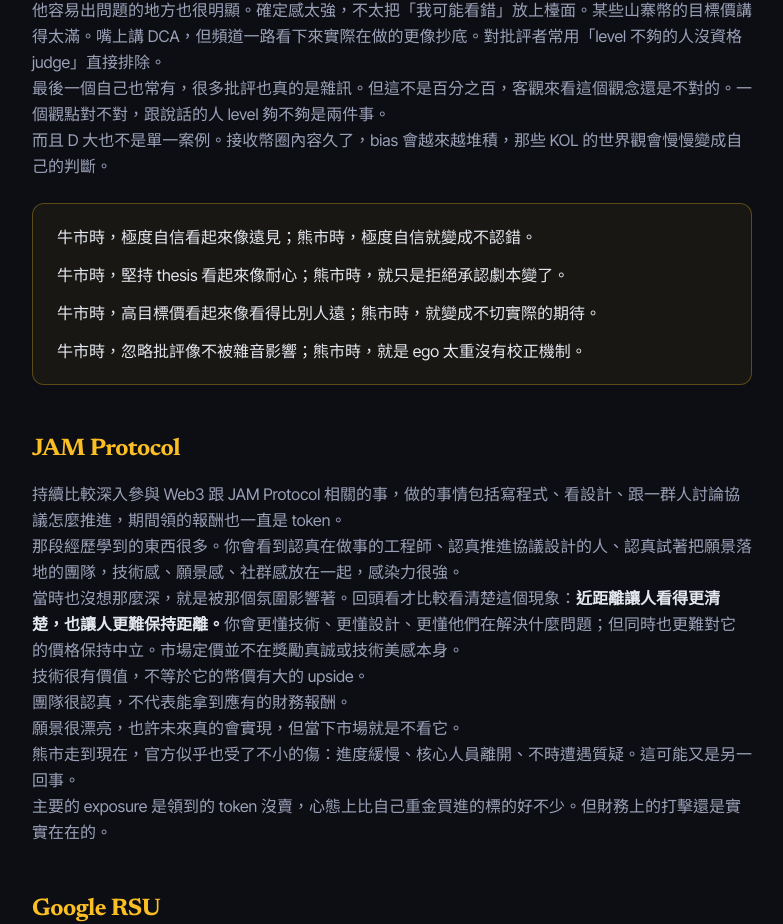
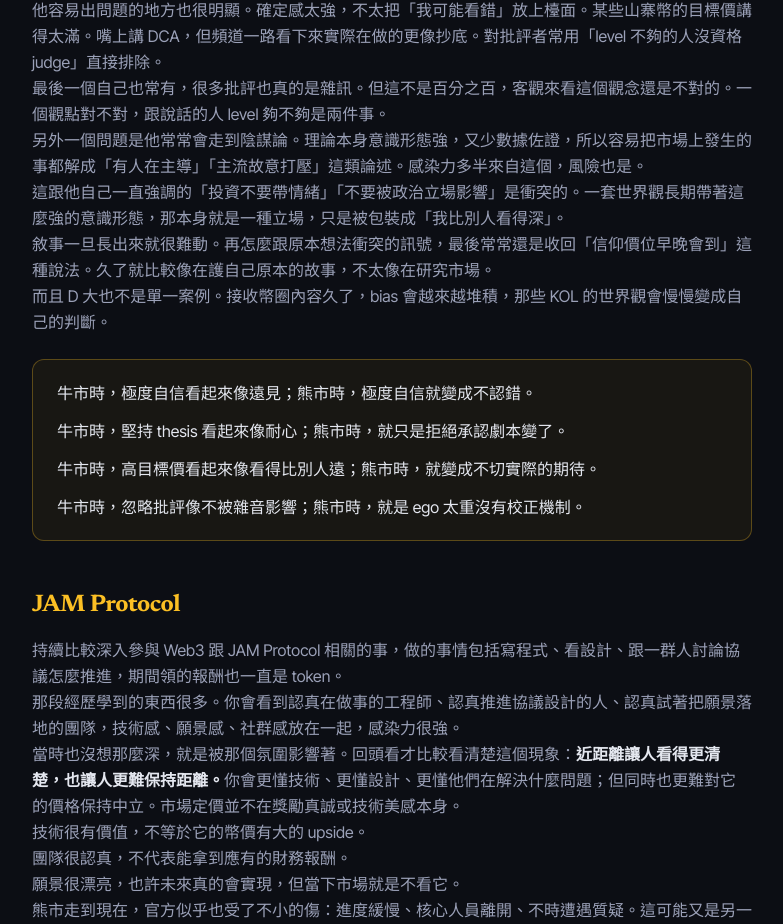
Before and after one commit to HanaYukii/hanayukii-site, a Next.js app: page /blog/kol-bull-market-amplifier in a window 1280 px wide. Shown: the part 1438-2362 px from the top of the page, without its empty margins (248-1031 px from the left). Built offline with nearby package versions, Linux system fonts and the light colour scheme.

Commit message:
KOL article: add 陰謀論 / 意識形態 / 敘事僵化 critique

```diff
--- a/src/app/blog/kol-bull-market-amplifier/page.tsx
+++ b/src/app/blog/kol-bull-market-amplifier/page.tsx
@@ -116,6 +116,15 @@ export default function KolBullMarketAmplifier() {
           </p>
           <p>
             最後一個自己也常有，很多批評也真的是雜訊。但這不是百分之百，客觀來看這個觀念還是不對的。一個觀點對不對，跟說話的人 level 夠不夠是兩件事。
+          </p>
+          <p>
+            另外一個問題是他常常會走到陰謀論。理論本身意識形態強，又少數據佐證，所以容易把市場上發生的事都解成「有人在主導」「主流故意打壓」這類論述。感染力多半來自這個，風險也是。
+          </p>
+          <p>
+            這跟他自己一直強調的「投資不要帶情緒」「不要被政治立場影響」是衝突的。一套世界觀長期帶著這麼強的意識形態，那本身就是一種立場，只是被包裝成「我比別人看得深」。
+          </p>
+          <p>
+            敘事一旦長出來就很難動。再怎麼跟原本想法衝突的訊號，最後常常還是收回「信仰價位早晚會到」這種說法。久了就比較像在護自己原本的故事，不太像在研究市場。
           </p>
           <p>
             而且 D 大也不是單一案例。接收幣圈內容久了，bias 會越來越堆積，那些 KOL 的世界觀會慢慢變成自己的判斷。
```
